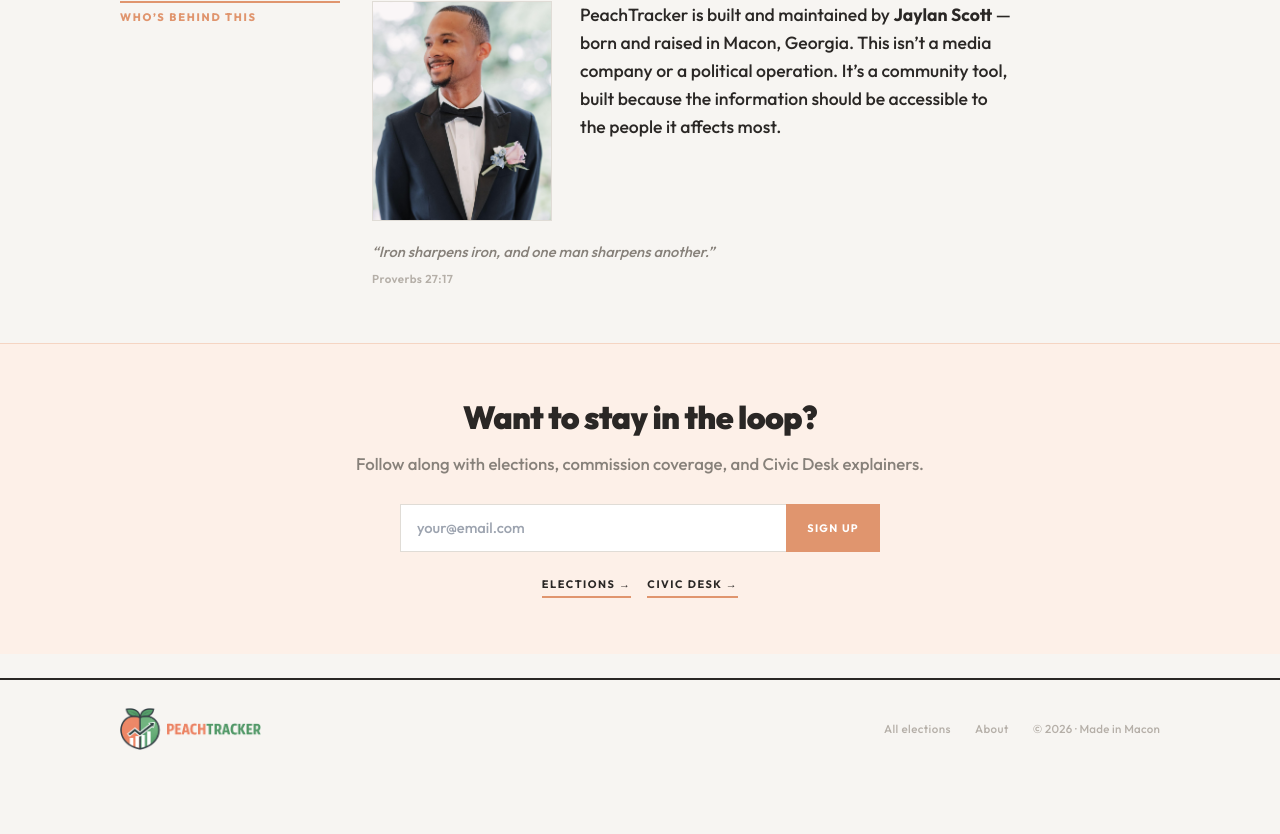
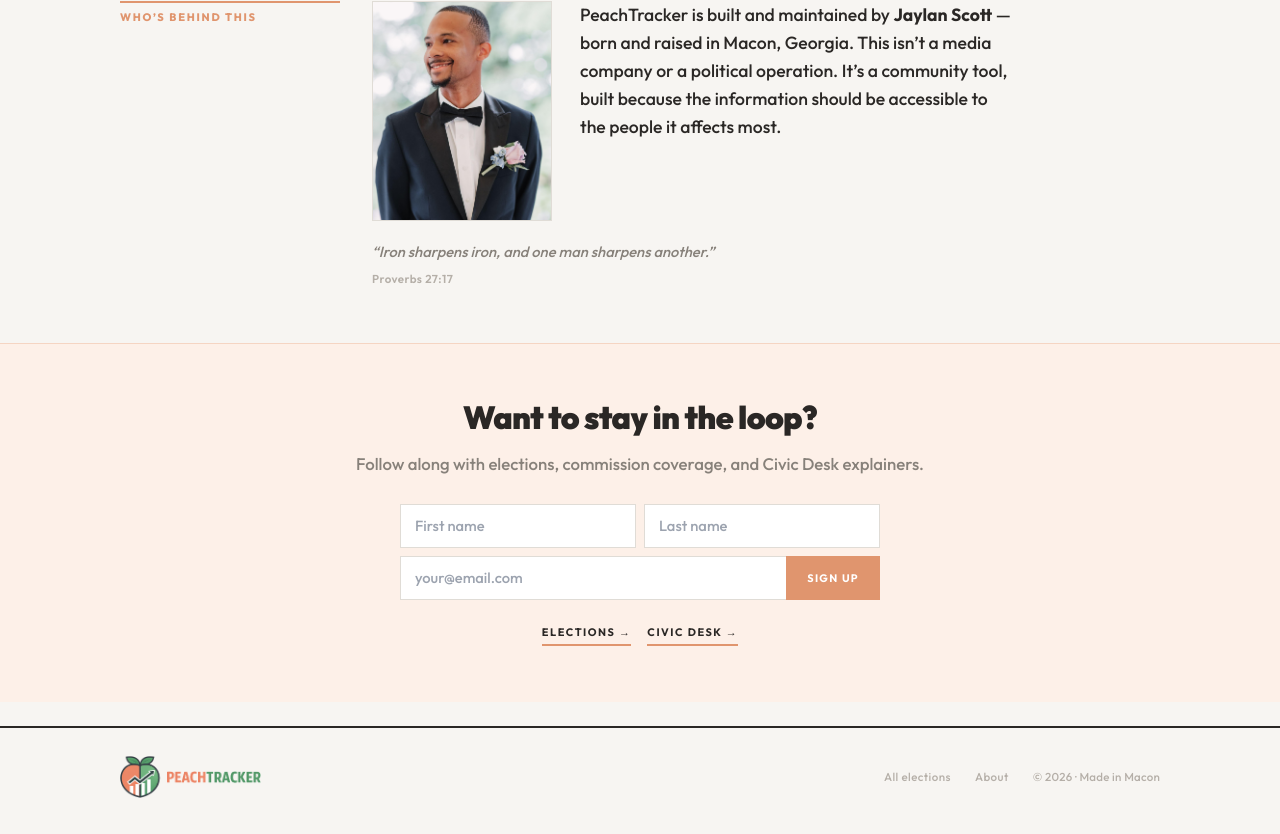
Before and after one commit to jaylan101/peachtracker, a Next.js app in the folder web/: page /about in a window 1280 px wide. Shown: the part 1453-2287 px from the top of the page. Before the commit the page ends 2239 px from the top, so only its background shows below. Built offline with nearby package versions, Linux system fonts and the light colour scheme.

Commit message:
feat: add first/last name to email signup form

```diff
--- a/web/next.config.ts
+++ b/web/next.config.ts
@@ -1,6 +1,6 @@
 import type { NextConfig } from "next";
 
-// Build: 2026-04-16 00:25 — feat: Brevo email signup integration
+// Build: 2026-04-16 00:27 — feat: add first/last name to email signup form
 // Public Supabase config — the anon (publishable) key is designed to ship to
 // browsers, so committing it is safe. RLS gates all writes.
 // Env vars still take precedence if set; these are fallbacks so Vercel
--- a/web/src/app/api/subscribe/route.ts
+++ b/web/src/app/api/subscribe/route.ts
@@ -5,11 +5,17 @@
 
 export async function POST(req: NextRequest) {
   try {
-    const { email, source } = await req.json();
+    const { email, firstName, lastName, source } = await req.json();
 
     if (!email || !email.includes("@")) {
       return NextResponse.json({ error: "Invalid email" }, { status: 400 });
     }
+
+    const attributes: Record<string, string> = {
+      SOURCE: source || "website",
+    };
+    if (firstName) attributes.FIRSTNAME = firstName;
+    if (lastName) attributes.LASTNAME = lastName;
 
     const res = await fetch("https://api.brevo.com/v3/contacts", {
       method: "POST",
@@ -21,10 +27,8 @@
       body: JSON.stringify({
         email: email.trim().toLowerCase(),
         listIds: [BREVO_LIST_ID],
-        attributes: {
-          SOURCE: source || "website",
-        },
-        updateEnabled: true, // if contact exists, update instead of error
+        attributes,
+        updateEnabled: true,
       }),
     });
 
@@ -34,8 +38,6 @@
 
     const data = await res.json();
 
-    // "Contact already exist" — Brevo returns this when updateEnabled
-    // doesn't apply (already in the list)
     if (data.code === "duplicate_parameter") {
       return NextResponse.json({ ok: true, exists: true });
     }
--- a/web/src/components/email-signup.tsx
+++ b/web/src/components/email-signup.tsx
@@ -10,13 +10,15 @@
 }
 
 export function EmailSignup({ source = "website", variant = "default" }: Props) {
+  const [firstName, setFirstName] = useState("");
+  const [lastName, setLastName] = useState("");
   const [email, setEmail] = useState("");
   const [status, setStatus] = useState<"idle" | "saving" | "done" | "exists" | "error">("idle");
 
   async function handleSubmit(e: React.FormEvent) {
     e.preventDefault();
-    const trimmed = email.trim().toLowerCase();
-    if (!trimmed || !trimmed.includes("@")) return;
+    const trimmedEmail = email.trim().toLowerCase();
+    if (!trimmedEmail || !trimmedEmail.includes("@")) return;
 
     setStatus("saving");
 
@@ -24,14 +26,23 @@
       const res = await fetch("/api/subscribe", {
         method: "POST",
         headers: { "Content-Type": "application/json" },
-        body: JSON.stringify({ email: trimmed, source }),
+        body: JSON.stringify({
+          email: trimmedEmail,
+          firstName: firstName.trim(),
+          lastName: lastName.trim(),
+          source,
+        }),
       });
 
       const data = await res.json();
 
       if (res.ok) {
         setStatus(data.exists ? "exists" : "done");
-        if (!data.exists) setEmail("");
+        if (!data.exists) {
+          setEmail("");
+          setFirstName("");
+          setLastName("");
+        }
       } else {
         setStatus("error");
       }
@@ -78,16 +89,50 @@
     );
   }
 
+  const inputBase: React.CSSProperties = {
+    padding: "10px 14px",
+    fontSize: "var(--body)",
+    fontWeight: 500,
+    fontFamily: "inherit",
+    border: "1.5px solid var(--border)",
+    background: "var(--card)",
+    color: "var(--text)",
+    outline: "none",
+    borderRadius: 0,
+    minWidth: 0,
+  };
+
   return (
     <form
       onSubmit={handleSubmit}
       style={{
         display: "flex",
-        gap: 0,
+        flexDirection: "column",
+        gap: 8,
         maxWidth: isHero ? 420 : 480,
         width: "100%",
       }}
     >
+      {/* Name row */}
+      <div style={{ display: "flex", gap: 8 }}>
+        <input
+          type="text"
+          placeholder="First name"
+          value={firstName}
+          onChange={(e) => setFirstName(e.target.value)}
+          style={{ ...inputBase, flex: 1 }}
+        />
+        <input
+          type="text"
+          placeholder="Last name"
+          value={lastName}
+          onChange={(e) => setLastName(e.target.value)}
+          style={{ ...inputBase, flex: 1 }}
+        />
+      </div>
+
+      {/* Email + submit row */}
+      <div style={{ display: "flex", gap: 0 }}>
         <input
           type="email"
           required
@@ -95,25 +140,16 @@
           value={email}
           onChange={(e) => setEmail(e.target.value)}
           style={{
+            ...inputBase,
             flex: 1,
-          padding: "12px 16px",
-          fontSize: "var(--body)",
-          fontWeight: 500,
-          fontFamily: "inherit",
-          border: "1.5px solid var(--border)",
             borderRight: "none",
-          background: "var(--card)",
-          color: "var(--text)",
-          outline: "none",
-          borderRadius: 0,
-          minWidth: 0,
           }}
         />
         <button
           type="submit"
           disabled={status === "saving"}
           style={{
-          padding: "12px 20px",
+            padding: "10px 20px",
             fontSize: "var(--kicker)",
             fontWeight: 700,
             textTransform: "uppercase",
@@ -129,11 +165,11 @@
         >
           {status === "saving" ? "…" : "Sign up"}
         </button>
+      </div>
+
       {status === "error" && (
         <div
           style={{
-            position: "absolute",
-            marginTop: 52,
             fontSize: "var(--micro)",
             color: "var(--peach)",
             fontWeight: 600,
```
Lines whose indentation alone changed are shown as unchanged.
